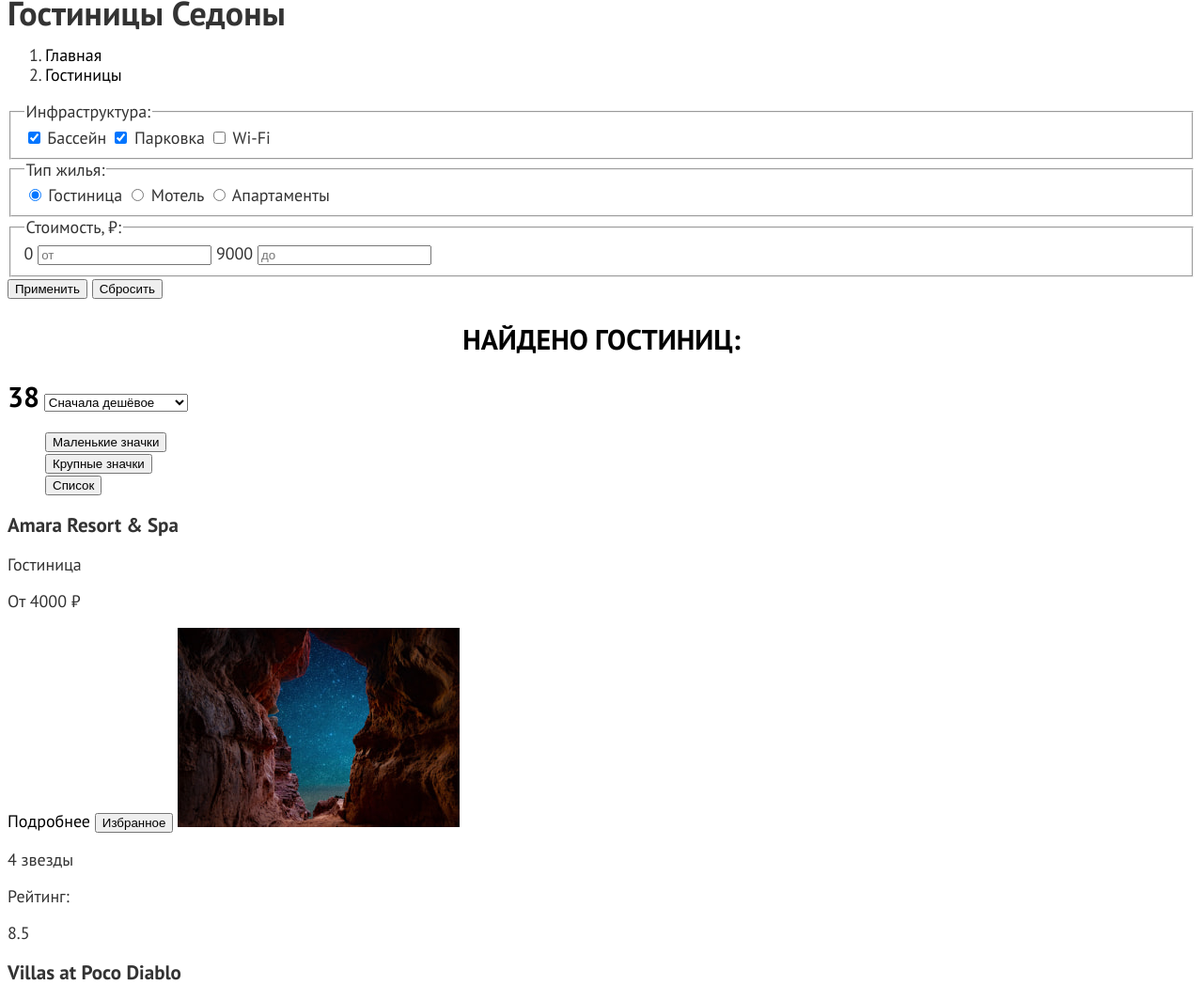
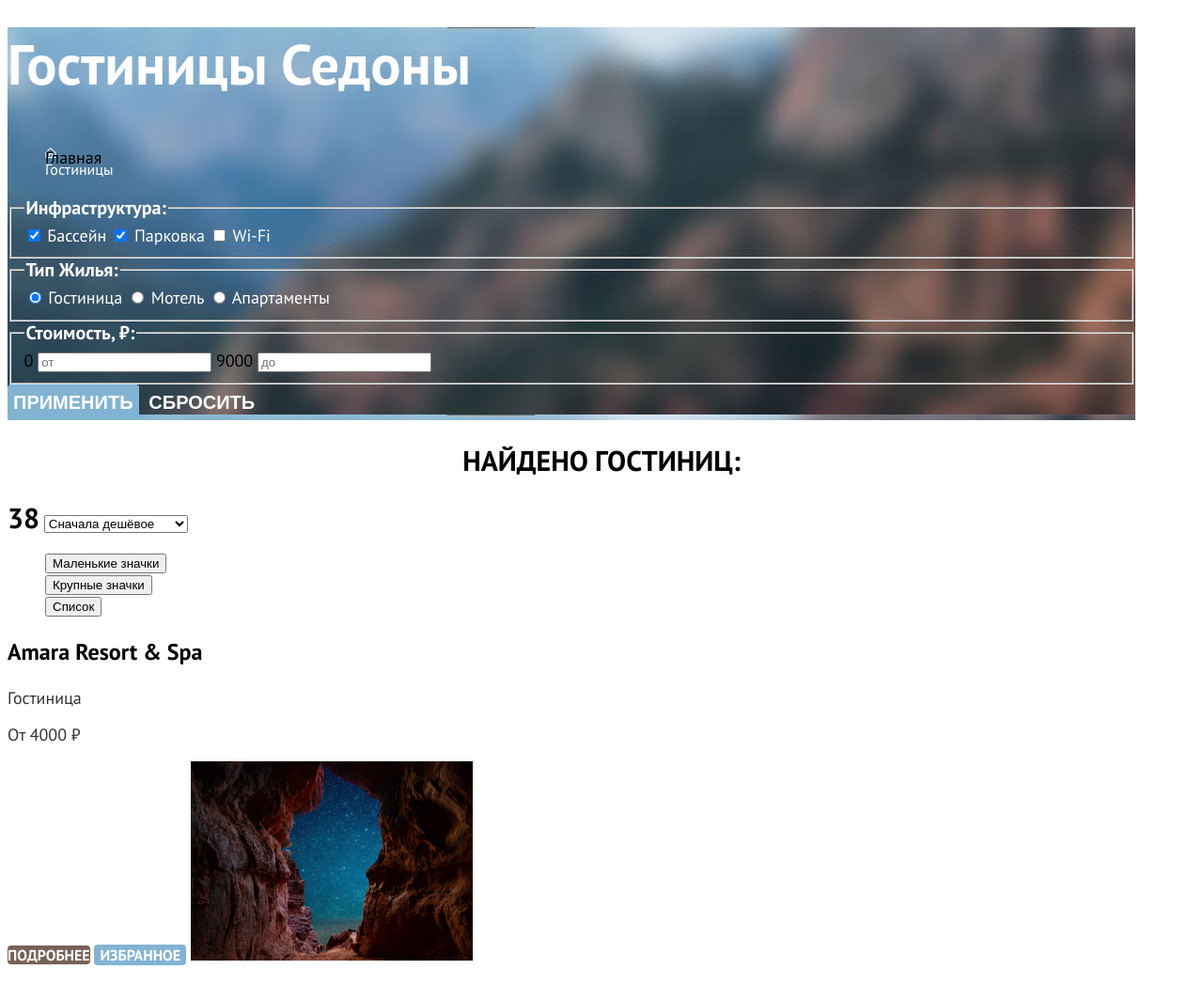
Before and after one commit to htmlacademy-htmlcss/2450769-sedona-1, a website built with Vite: page catalog.html in a window 1280 px wide. Shown: the part 296-1344 px from the top of the page at 94% size. Built offline with nearby package versions, Linux system fonts and the light colour scheme.

Commit message:
basic styling catalog

```diff
--- a/catalog.html
+++ b/catalog.html
@@ -45,18 +45,18 @@
     </header>
 
     <main>
-      <h1 class="">Гостиницы Седоны</h1>
+      <section class="main">
+        <h1 class="sedona">Гостиницы Седоны</h1>
         <ol class="breadcrumbs">
-        <li class="breadcrumbs-item">
+          <li class="breadcrumbs-item-home">
             <a href="index.html">
               <span class="visually-hidden">Главная</span>
             </a>
           </li>
           <li class="breadcrumbs-item">
-          <a href="catalog.html" aria-current="page">Гостиницы</a>
+            <a id="breadcrumbs_item" href="catalog.html" aria-current="page">Гостиницы</a>
           </li>
         </ol>
-
         <form action="https://echo.htmlacademy.ru/" method="get" class="filter">
           <fieldset class="conveniences">
             <legend class="conveniences-head">Инфраструктура:</legend>
@@ -67,7 +67,6 @@
             <input type="checkbox" name="infrastructure" value="wifi" id="wifi_field">
             <label for="wifi_field">Wi-Fi</label>
           </fieldset>
-
           <fieldset class="housing">
             <legend class="housing-head">Тип жилья:</legend>
             <input type="radio" name="hotel_type" value="hotel" id="hotel_field" checked>
@@ -77,7 +76,6 @@
             <input type="radio" name="hotel_type" value="apartments" id="apartments_field">
             <label for="apartments_field">Апартаменты</label>
           </fieldset>
-
           <fieldset class="cost">
             <legend class="cost-head">Стоимость, ₽:</legend>
             <label class="cost-min" for="cost_min">0</label>
@@ -88,6 +86,7 @@
           <button class="filter-apply" type="submit">Применить</button>
           <button class="filter-reset" type="reset">Сбросить</button>
         </form>
+      </section>
 
       <section class="found">
         <h2 class="lead found-head">Найдено гостиниц:</h2>
--- a/styles/styles.css
+++ b/styles/styles.css
@@ -28,7 +28,7 @@ a {
   text-decoration: none;
 }
 
-ul {
+ul, ol {
   list-style-type: none;
 }
 
@@ -221,6 +221,140 @@ ul {
   display: block;
   background-repeat: no-repeat;
 }
+
+.main {
+  background-image: url(../images/filtr.jpg);
+  width: 1200px;
+  height: auto;
+}
+
+.sedona {
+  color: #fff;
+  font-size: 60px;
+  font-style: normal;
+  font-weight: 700;
+  line-height: 78px;
+}
+
+#breadcrumbs_item {
+  font-size: 16px;
+  font-style: normal;
+  font-weight: 400;
+  line-height: 21px;
+  color: #fff;
+}
+
+.breadcrumbs-item-home {
+  background-image: url(../images/icons/home.svg);
+  display: block;
+  background-repeat: no-repeat;
+  width: 12px;
+  height: 12px;
+}
+
+legend {
+  font-size: 20px;
+  font-style: normal;
+  font-weight: 700;
+  line-height: 24px;
+  text-transform: capitalize;
+  color: #fff;
+}
+
+label {
+  font-size: 18px;
+  font-style: normal;
+  font-weight: 400;
+  line-height: 23px;
+  color: #fff;
+}
+
+label.cost-min,.cost-max {
+  color: #000;
+}
+
+.filter-apply {
+  background-color: #82b3d3;
+  color: #fff;
+  text-align: center;
+  font-size: 20px;
+  font-weight: 700;
+  line-height: 36px;
+  text-transform: uppercase;
+  border: none;
+  border-radius: 4px;
+}
+
+.filter-reset {
+  background-color: transparent;
+  color: #fff;
+  text-align: center;
+  font-size: 20px;
+  font-weight: 700;
+  line-height: 36px;
+  text-transform: uppercase;
+  border: none;
+}
+
+.housing-card-title {
+  font-size: 24px;
+  font-weight: 700;
+  line-height: 28px;
+  color: #000;
+}
+
+.housing-type,.housing-price {
+  font-size: 18px;
+  font-weight: 400;
+  line-height: 21px;
+  color: #333;
+}
+
+.rating {
+  text-align: center;
+  font-size: 16px;
+  font-weight: 400;
+  line-height: 20px;
+  text-transform: uppercase;
+  color: #333;
+}
+
+.housing-card-button,.button-favourite {
+  font-family: "PT Sans";
+  text-align: center;
+  font-size: 16px;
+  font-weight: 700;
+  line-height: 20px;
+  text-transform: uppercase;
+  color: #fff;
+  border-radius: 4px;
+}
+
+.housing-card-button {
+  background-color: #756157;
+}
+
+.button-favourite {
+  background-color: #82b3d3;
+  border: none;
+}
+
+.pagination-link {
+  font-size: 20px;
+  font-weight: 700;
+  line-height: 36px;
+  text-transform: uppercase;
+  text-align: center;
+  color: #fff;
+}
+
+.pagination-item {
+  background-color: #82b3d3;
+  width: 60px;
+  height: 60px;
+  border-radius: 4px;
+  text-align: center;
+}
 /*
 .visually-hidden {
   display: none;
```
Also changed, not shown: images/filtr.jpg (added), images/icons/home.svg (added). Lines whose indentation alone changed are shown as unchanged.
